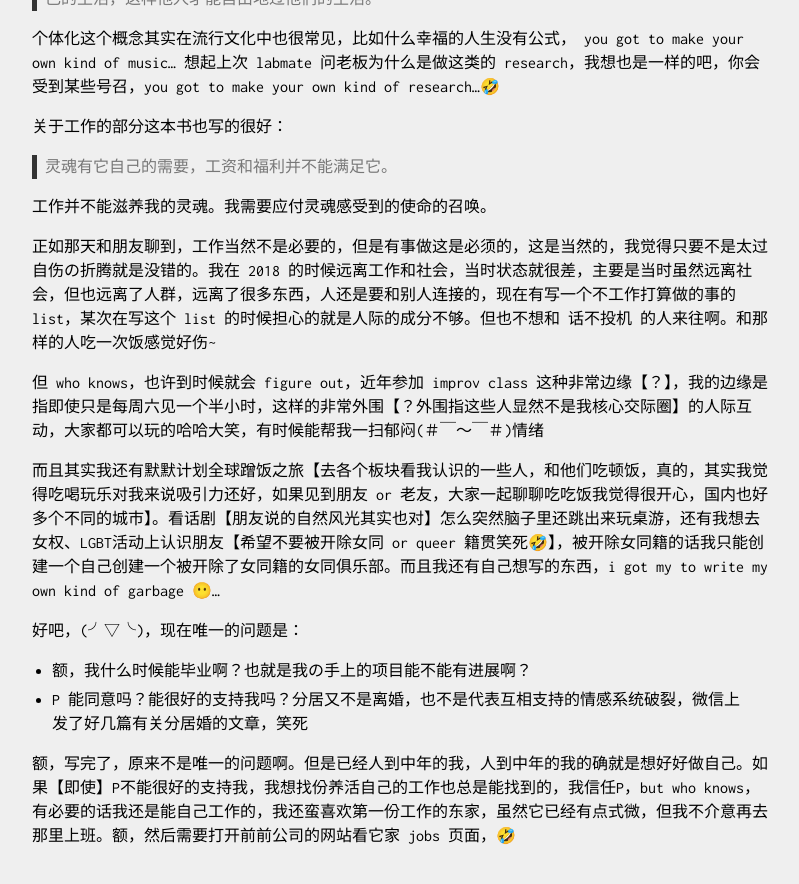
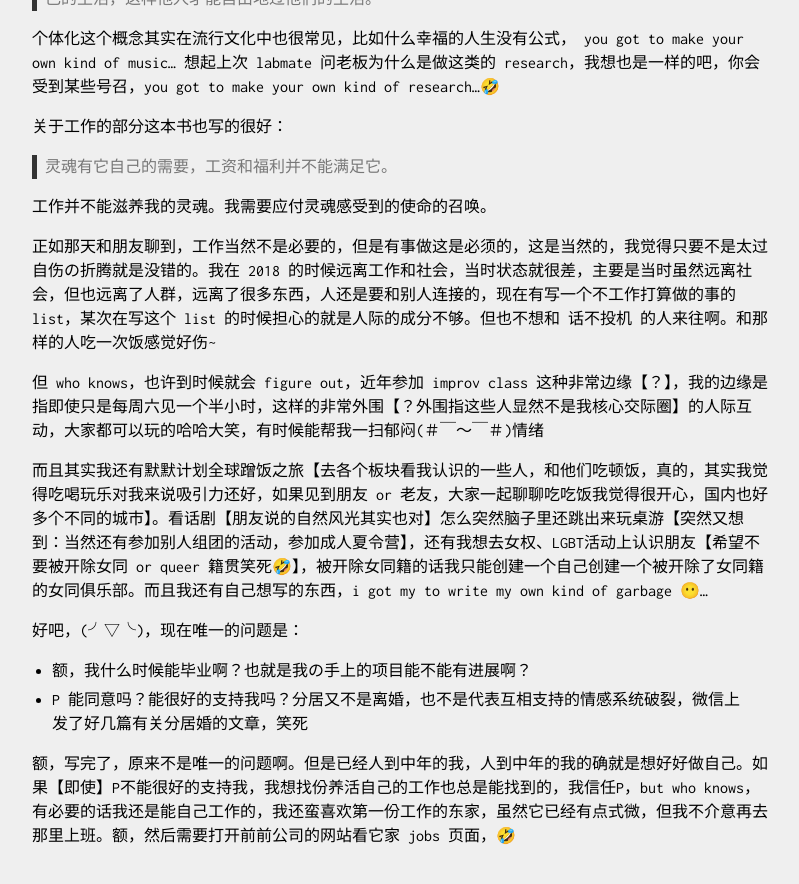
Before and after one commit to xue-think/xue-think.github.io, a Jekyll site: the page built from _posts/2024-07-07-the-middle-passage.md, in a window 1280 px wide and 900 px high, scrolled down 1105 px. Shown: the top 884 px of the window, without its empty margins (238-1037 px from the left). Built offline with Jekyll 4.4.1, drawn with Linux system fonts in a browser that asks for light colours; comment, search, counter and statistics services are not loaded.

Commit message:
Update 2024-07-07-the-middle-passage.md

```diff
--- a/_posts/2024-07-07-the-middle-passage.md
+++ b/_posts/2024-07-07-the-middle-passage.md
@@ -45,7 +45,7 @@
 
 但 who knows，也许到时候就会 figure out，近年参加 improv class 这种非常边缘【？】，我的边缘是指即使只是每周六见一个半小时，这样的非常外围【？外围指这些人显然不是我核心交际圈】的人际互动，大家都可以玩的哈哈大笑，有时候能帮我一扫郁闷(＃￣～￣＃)情绪
 
-而且其实我还有默默计划全球蹭饭之旅【去各个板块看我认识的一些人，和他们吃顿饭，真的，其实我觉得吃喝玩乐对我来说吸引力还好，如果见到朋友 or 老友，大家一起聊聊吃吃饭我觉得很开心，国内也好多个不同的城市】。看话剧【朋友说的自然风光其实也对】怎么突然脑子里还跳出来玩桌游，还有我想去女权、LGBT活动上认识朋友【希望不要被开除女同 or queer 籍贯笑死🤣】，被开除女同籍的话我只能创建一个自己创建一个被开除了女同籍的女同俱乐部。而且我还有自己想写的东西，i got my to write my own kind of garbage 😶...
+而且其实我还有默默计划全球蹭饭之旅【去各个板块看我认识的一些人，和他们吃顿饭，真的，其实我觉得吃喝玩乐对我来说吸引力还好，如果见到朋友 or 老友，大家一起聊聊吃吃饭我觉得很开心，国内也好多个不同的城市】。看话剧【朋友说的自然风光其实也对】怎么突然脑子里还跳出来玩桌游【突然又想到：当然还有参加别人组团的活动，参加成人夏令营】，还有我想去女权、LGBT活动上认识朋友【希望不要被开除女同 or queer 籍贯笑死🤣】，被开除女同籍的话我只能创建一个自己创建一个被开除了女同籍的女同俱乐部。而且我还有自己想写的东西，i got my to write my own kind of garbage 😶...
 
 好吧，(╯▽╰)，现在唯一的问题是：
 
```
